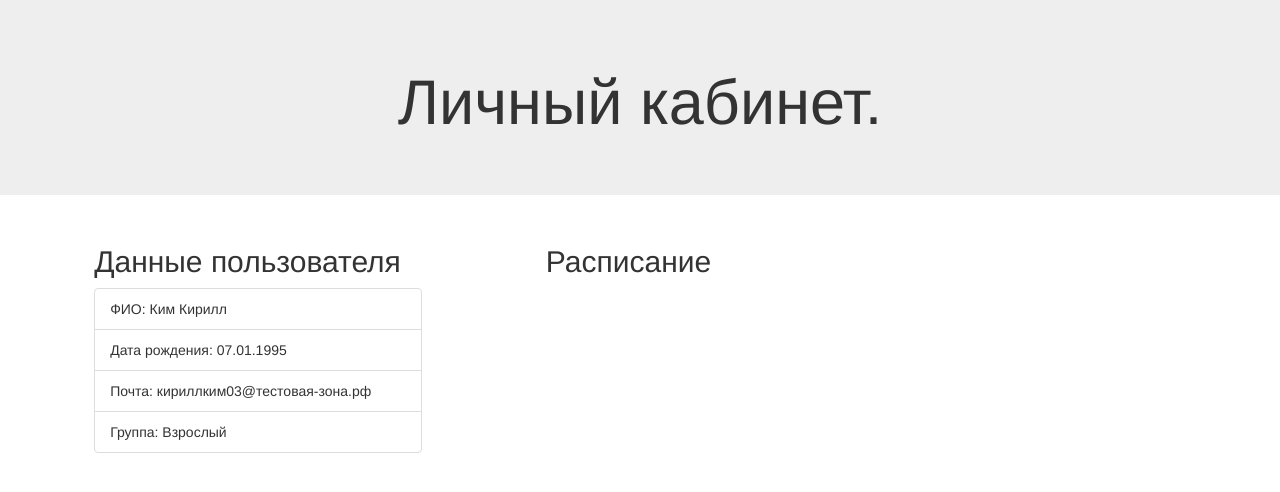
After one commit to mikgorn/hack2dns, a Flask app: template templates/profile.html in a window 1280 px wide. The commit adds this page. Shown: the top 492 px of the page. Run offline with Flask 2, Linux system fonts and the light colour scheme; the template is opened without the code that fills it, so the values that code supplies are empty; some libraries are stand-ins or nearby versions.

Commit message:
added profile

```diff
--- a/server.py
+++ b/server.py
@@ -13,9 +13,9 @@ _current_path: Path = Path(__file__).parent
 def index():
     return render_template("index.html")
 
-@app.route("/register")
+@app.route("/registration")
 def register():
-    return render_template("register.html")
+    return render_template("registration.html")
 
 if __name__ == "__main__":
     app.run()
--- /dev/null
+++ b/templates/profile.html
@@ -0,0 +1,42 @@
+<!DOCTYPE html>
+<html>
+        <head>
+                <meta charset="utf-8">
+                <!-- Latest compiled and minified CSS -->
+                <link rel="stylesheet" href="https://maxcdn.bootstrapcdn.com/bootstrap/3.4.1/css/bootstrap.min.css">
+
+                <!-- jQuery library -->
+                <script src="https://ajax.googleapis.com/ajax/libs/jquery/3.5.1/jquery.min.js"></script>
+
+                <!-- Latest compiled JavaScript -->
+                <script src="https://maxcdn.bootstrapcdn.com/bootstrap/3.4.1/js/bootstrap.min.js"></script>
+
+                <meta name="viewport" content="width=device-width, initial-scale=1">
+
+        </head>
+        <body>
+                <div class="jumbotron text-center">
+                        <h1>Личный кабинет.</h1>
+                </div>
+                <div class="row">
+                        <div class="col-lg-1"></div>
+                        <div class="col-lg-3 ">
+                                <div class="row"><h2>Данные пользователя</h2></div>
+                                <div class="row">
+                                        <ul class="list-group">
+                                                <li class="list-group-item">ФИО: Ким Кирилл</li>
+                                                <li class="list-group-item">Дата рождения: 07.01.1995</li>
+                                                <li class="list-group-item">Почта: кириллким03@тестовая-зона.рф</li>
+                                                <li class="list-group-item">Группа: Взрослый</li>
+                                        </ul>
+
+
+                                </div>
+
+                        </div>
+                        <div class="col-lg-1"></div>
+                        <div class="col-lg-5"><h2>Расписание</h2></div>
+                </div>
+        </body>
+
+</html>
```
Also changed, not shown: templates/registration.html (renamed from templates/register.html, +7 -1 lines).
